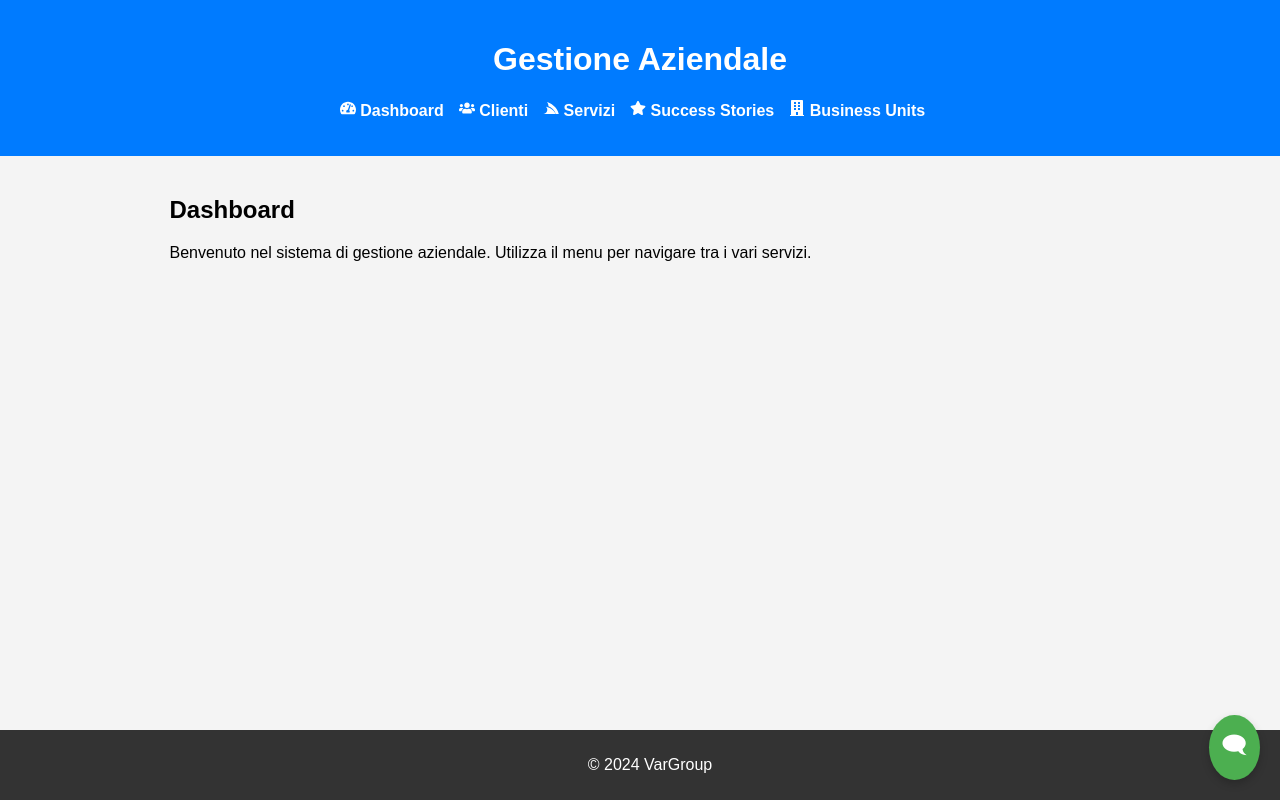
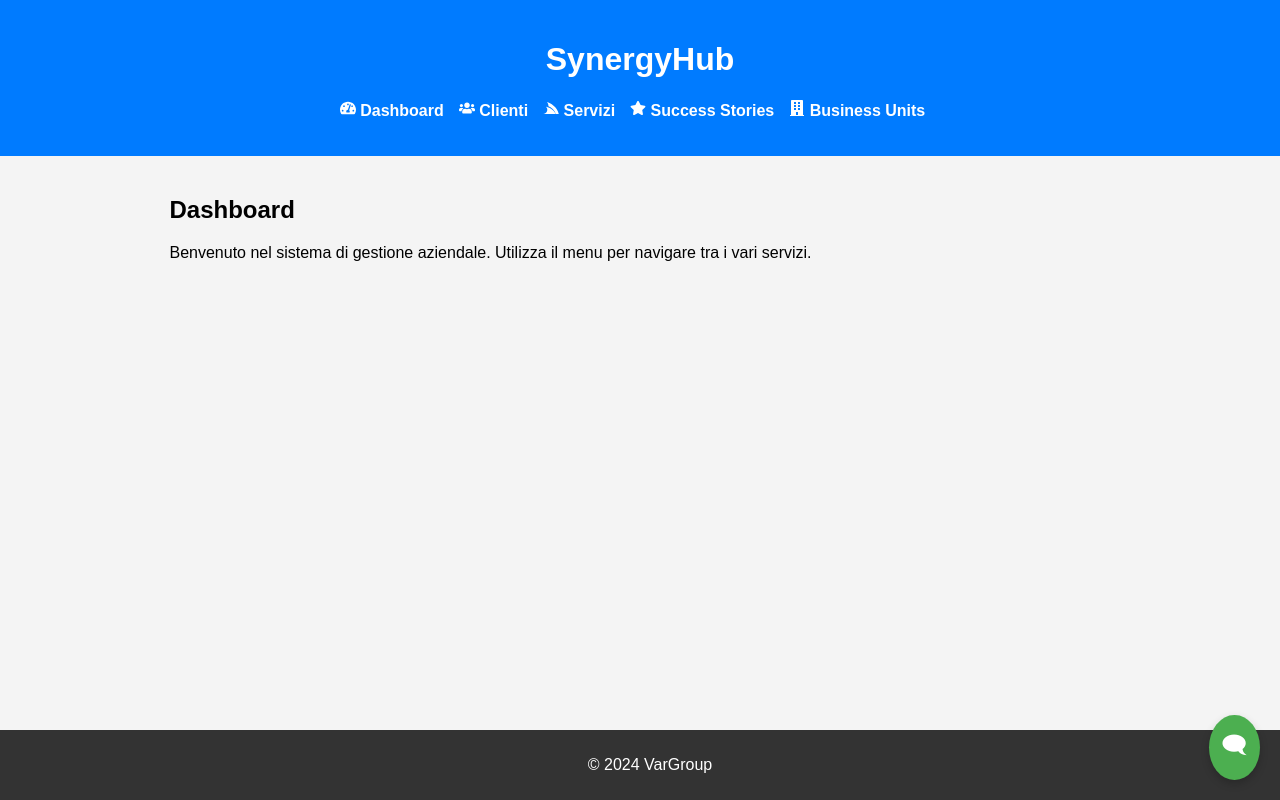
Before and after one commit to michele712/B-Future-Challenge-Gruppo2, a React (Create React App) app: page / in a window 1280 px wide. Built offline with nearby package versions, Linux system fonts and the light colour scheme.

Commit message:
Update App.js

```diff
--- a/src/App.js
+++ b/src/App.js
@@ -11,7 +11,7 @@ const App = () => {
         <Router>
             <div className="app-container">
                 <header>
-                    <h1>Gestione Aziendale</h1>
+                    <h1>SynergyHub</h1>
                     <Navigation />
                 </header>
 
```
